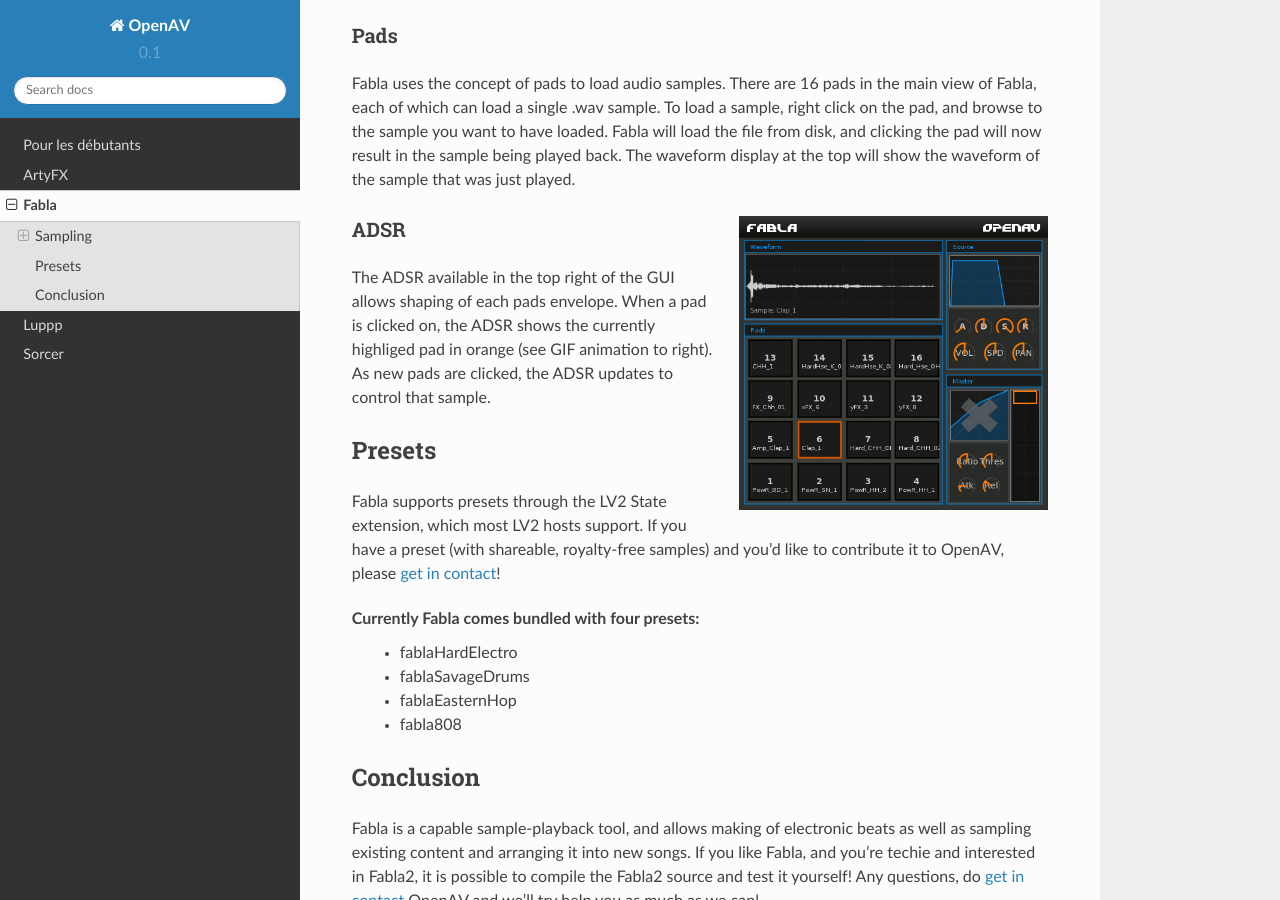
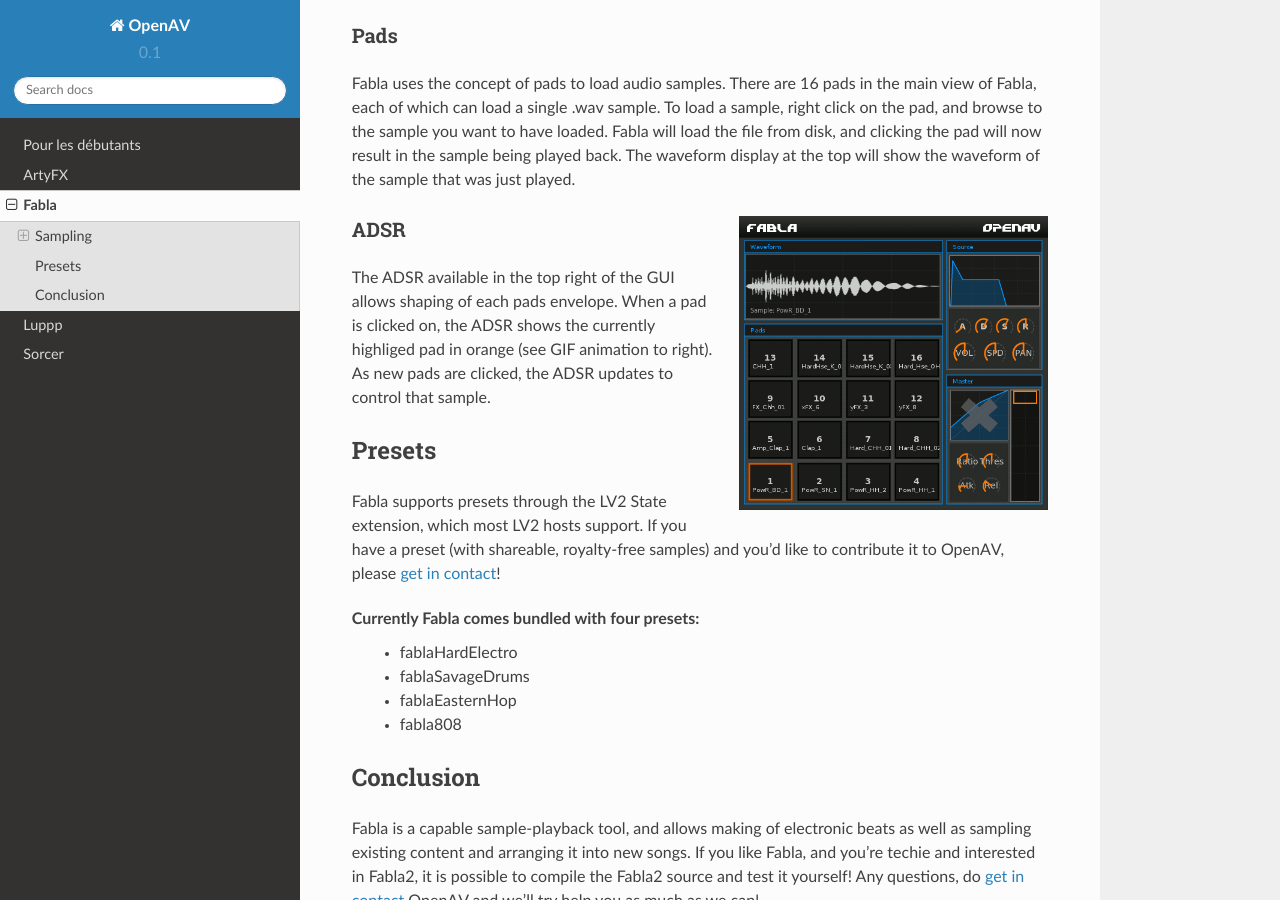
Before and after one commit to openAVproductions/openAV-manual, a Sphinx documentation site: the page built from source/fabla.rst, in a window 1280 px wide and 900 px high, scrolled down 767 px. Built offline with Sphinx 7.4.7 and the Read the Docs theme 2.0.0, drawn with Linux system fonts in a browser that asks for light colours.

Commit message:
fr: delete added adsr.png image
duplicated from the .gif, which animates the selection
of pads, also removed reference to the new image from the
fabla.rst file

```diff
--- a/source/fabla.rst
+++ b/source/fabla.rst
@@ -39,7 +39,7 @@
 will now result in the sample being played back. The waveform display at
 the top will show the waveform of the sample that was just played.
 
-.. image:: img/fabla/adsr_select.png
+.. image:: img/fabla/adsr_select.gif
    :align: right
    :scale: 60 %
 
```
Also changed, not shown: source/img/fabla/adsr_select.png (deleted).
